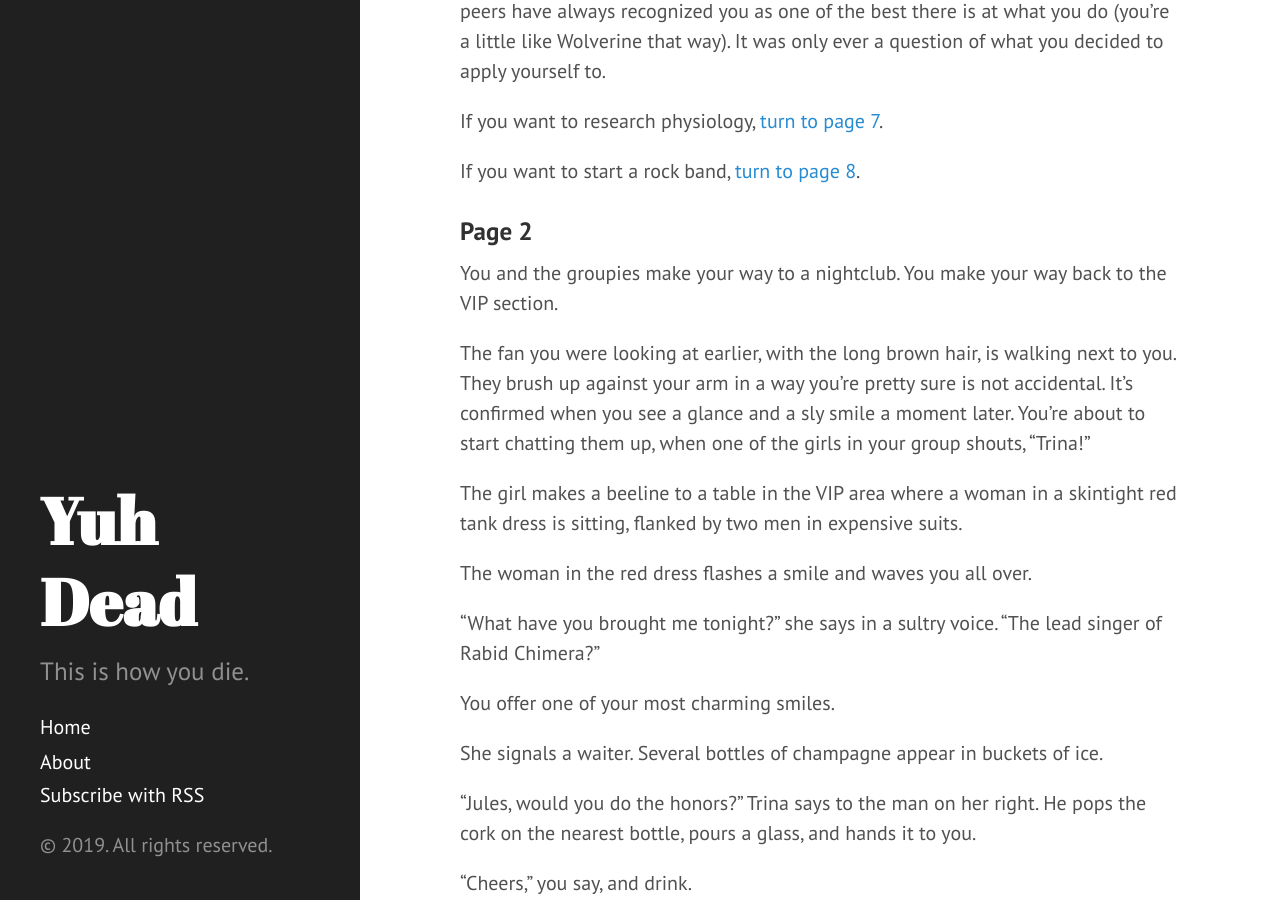
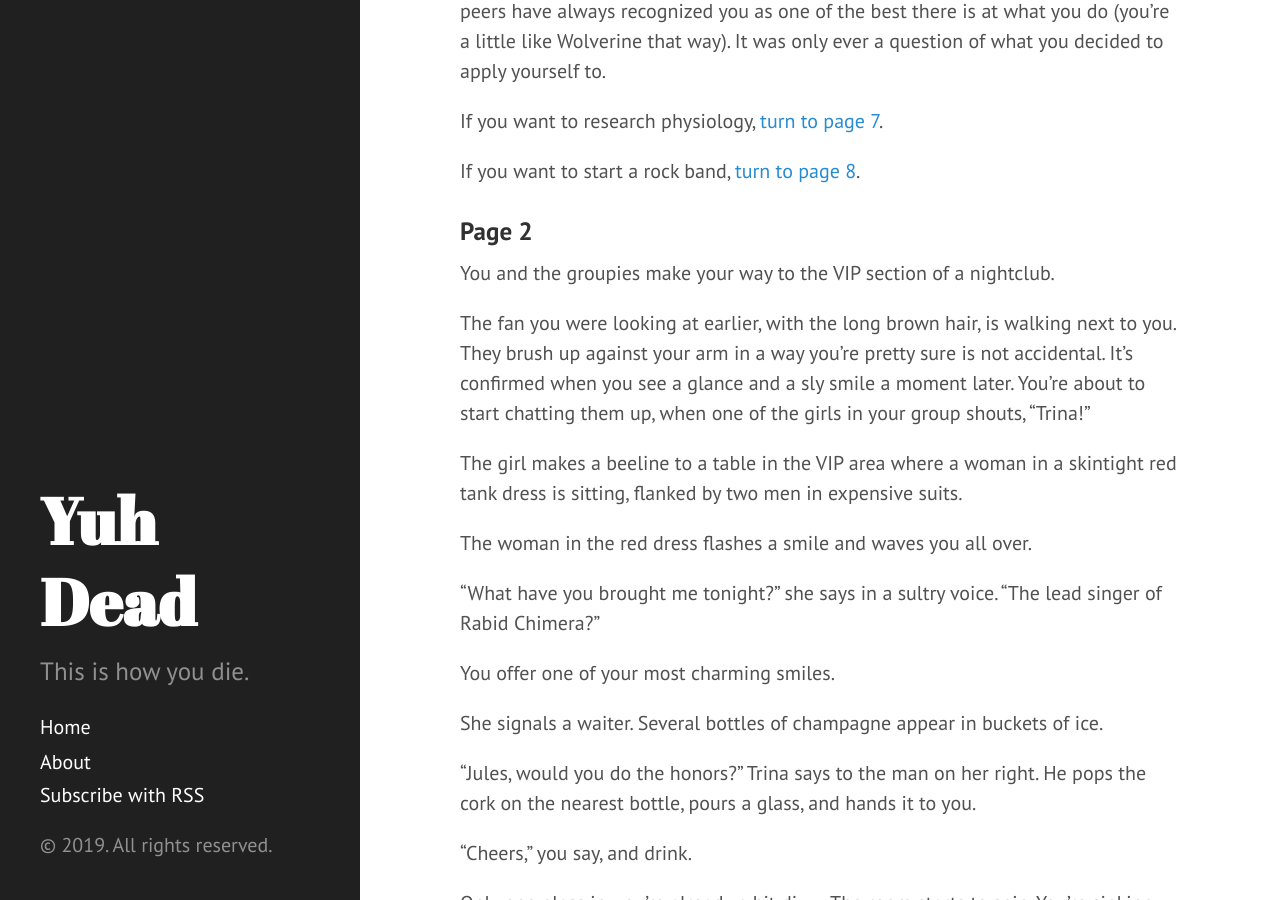
Before and after one commit to LoraV/LoraV.github.io, a Jekyll site: the page built from _posts/2019-02-16-rock-star-nobel.markdown, in a window 1280 px wide and 900 px high, scrolled down 315 px. Built offline with Jekyll 4.4.1, drawn with Linux system fonts in a browser that asks for light colours.

Commit message:
choose your own adventure

```diff
--- a/_posts/2019-02-16-rock-star-nobel.markdown
+++ b/_posts/2019-02-16-rock-star-nobel.markdown
@@ -16,7 +16,7 @@ If you want to start a rock band, [turn to page 8](#page-8).
 
 ### Page 2
 
-You and the groupies make your way to a nightclub. You make your way back to the VIP section.
+You and the groupies make your way to the VIP section of a nightclub.
 
 The fan you were looking at earlier, with the long brown hair, is walking next to you. They brush up against your arm in a way you're pretty sure is not accidental. It's confirmed when you see a glance and a sly smile a moment later. You're about to start chatting them up, when one of the girls in your group shouts, "Trina!"
 
```
